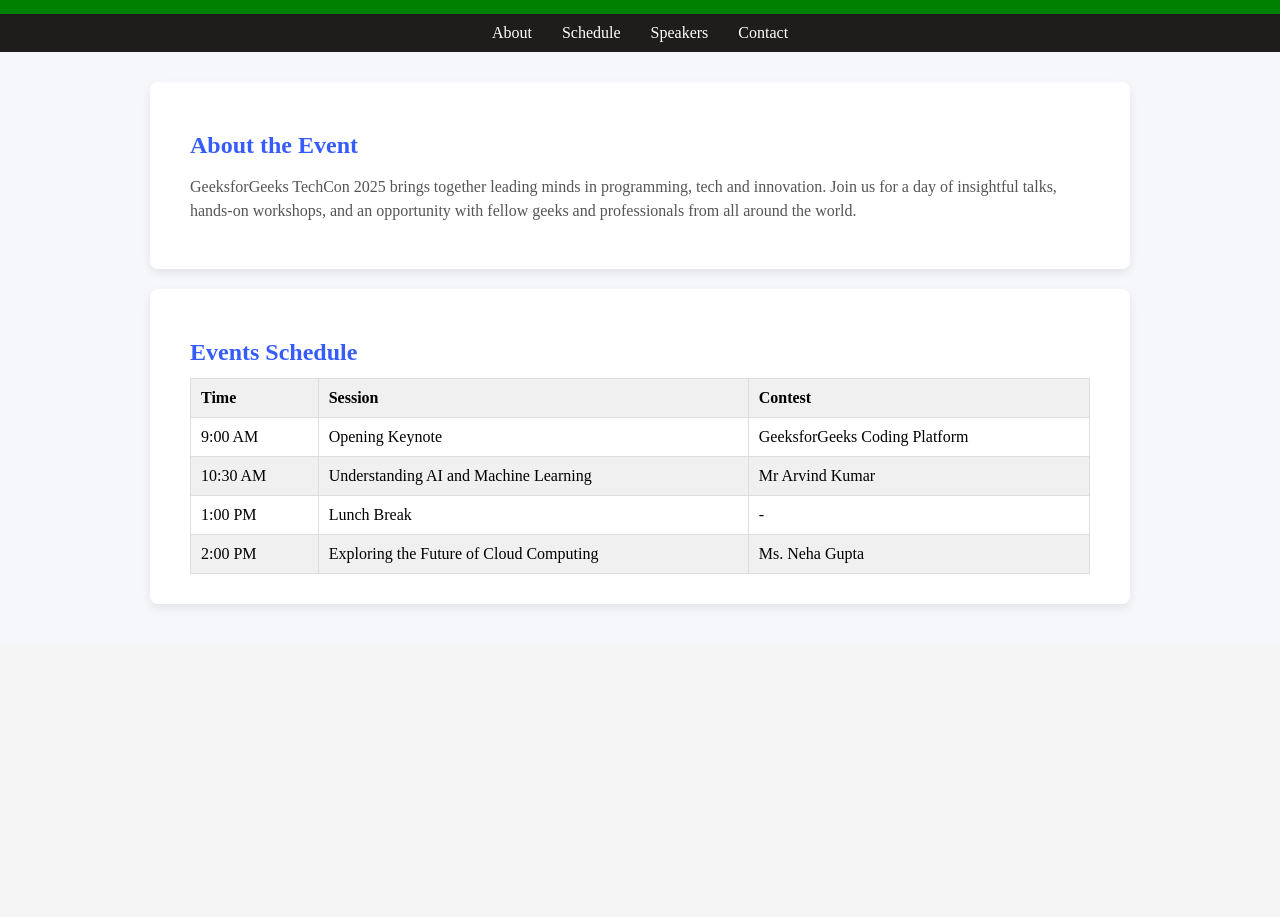
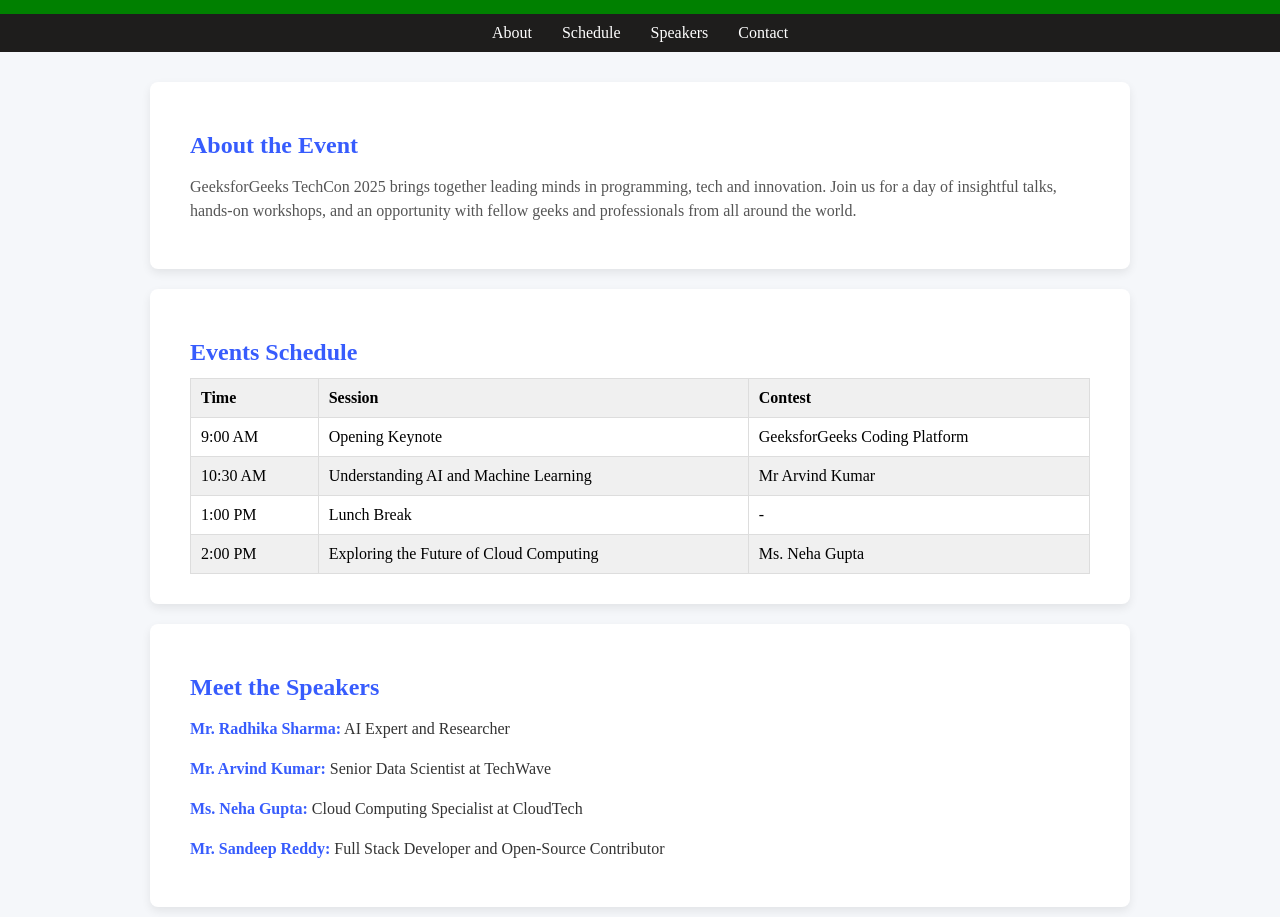
Before and after one commit to toluhenok/Tech-Events-Page, a plain HTML site: page index.html in a window 1280 px wide. Shown: the part 86-1003 px from the top of the page. Before the commit the page ends 800 px from the top, so only its background shows below. Drawn offline with Linux system fonts and the light colour scheme.

Commit message:
added the speakers section

```diff
--- a/index.html
+++ b/index.html
@@ -61,5 +61,30 @@
             </table>
         </div>
     </div>
+    <div class="speakers">
+        <div class="meet-speakers">
+            <h2>Meet the Speakers</h2>
+
+            <p class="speaker-line">
+                <span class="speaker-name"> Mr. Radhika Sharma:</span>
+                <span class="speaker-role"> AI Expert and Researcher</span>
+            </p>
+
+            <p class="speaker-line">
+                <span class="speaker-name"> Mr. Arvind Kumar:</span>
+                <span class="speaker-role"> Senior Data Scientist at TechWave</span>
+            </p>
+
+            <p class="speaker-line">
+                <span class="speaker-name"> Ms. Neha Gupta:</span>
+                <span class="speaker-role"> Cloud Computing Specialist at CloudTech</span>
+            </p>
+
+            <p class="speaker-line">
+                <span class="speaker-name"> Mr. Sandeep Reddy:</span>
+                <span class="speaker-role"> Full Stack Developer and Open-Source Contributor</span>
+            </p>
+        </div>
+    </div>
 </body>
 </html>
--- a/style.css
+++ b/style.css
@@ -77,7 +77,7 @@ body {
     background-color: #f5f7fa;
     display: flex;
     justify-content: center;
-    padding: 10px 20px 40px;
+    padding: 10px 20px 10px;
 }
 
 .events-schedule {
@@ -103,3 +103,39 @@ td, th {
 tr:nth-child(odd) {
     background-color: #f0f0f0;
 }
+
+.speakers {
+    background-color: #f5f7fa;
+    padding: 10px 20px 10px;
+    display: flex;
+    justify-content: center;
+}
+
+.meet-speakers {
+    background-color: #ffffff;
+    max-width: 900px;
+    width: 100%;
+    padding: 30px 40px;
+    border-radius: 8px;
+    box-shadow: 0 4px 10px rgba(0, 0, 0, 0.08);
+}
+
+.meet-speakers h2 {
+    color: rgb(55, 92, 253);
+    margin-bottom: 16px;
+}
+
+.speaker-line {
+    font-size: 16px;
+    font-weight: 500;
+    line-height: 1.5;
+}
+
+.speaker-name {
+    color: rgb(55, 92, 253);
+    font-weight: 600;
+}
+
+.speaker-role {
+    color: #333;
+}
```
